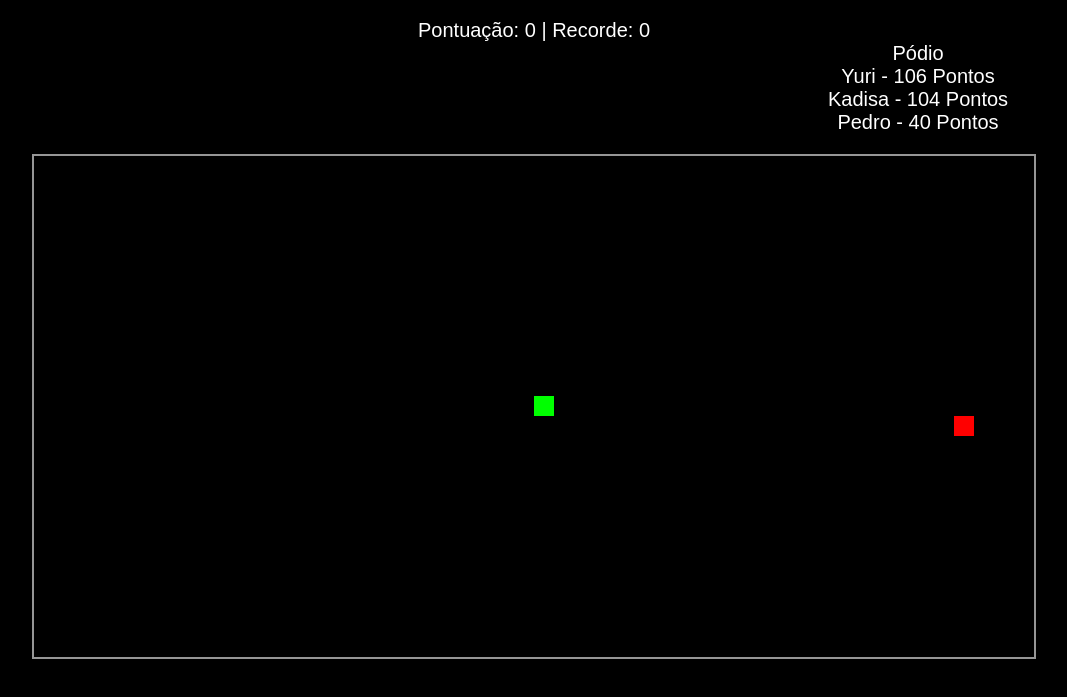
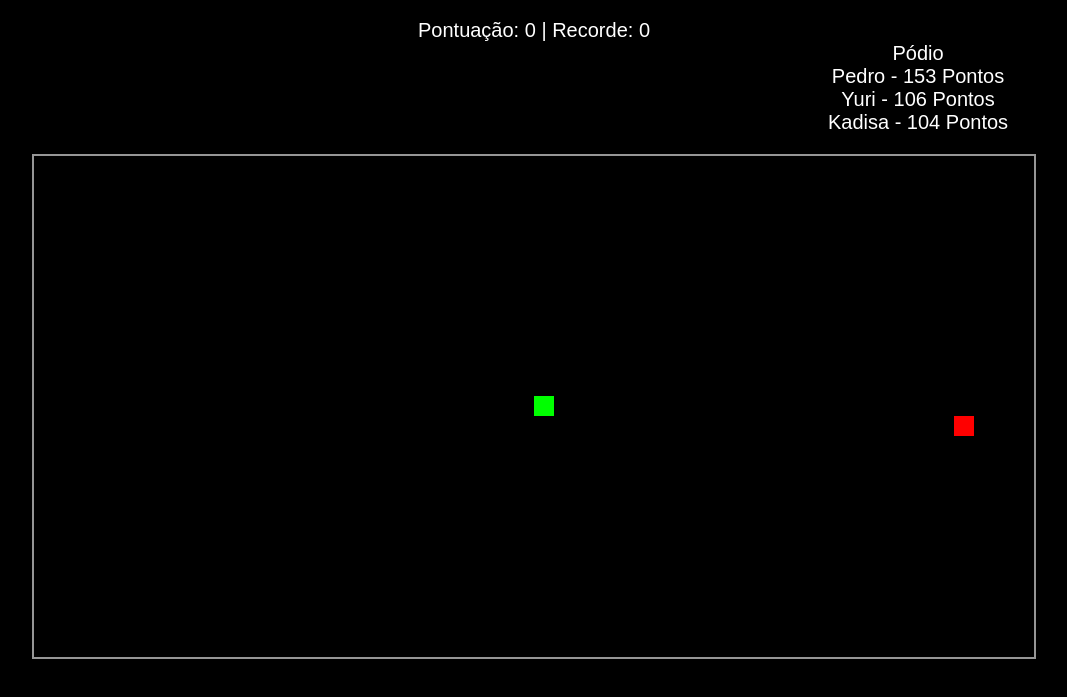
Before and after one commit to Phzin-2112/little-snake, a plain HTML site: page index.html in a window 1280 px wide. Shown: the part 61-758 px from the top of the page, without its empty margins (106-1173 px from the left). Drawn offline with Linux system fonts and the light colour scheme.

Commit message:
Update index.html

```diff
--- a/index.html
+++ b/index.html
@@ -54,7 +54,7 @@
     </div>
     <div class="pontuacao">
         Pódio<br>
-        <div id="nomes"> Yuri - 106 Pontos<br> Kadisa - 104 Pontos<br> Pedro - 40 Pontos</div>
+        <div id="nomes"> Pedro - 153 Pontos <br> Yuri - 106 Pontos<br> Kadisa - 104 Pontos </div>
     </div>
 
     <canvas id="gameCanvas" width="1000" height="501"></canvas>
```
